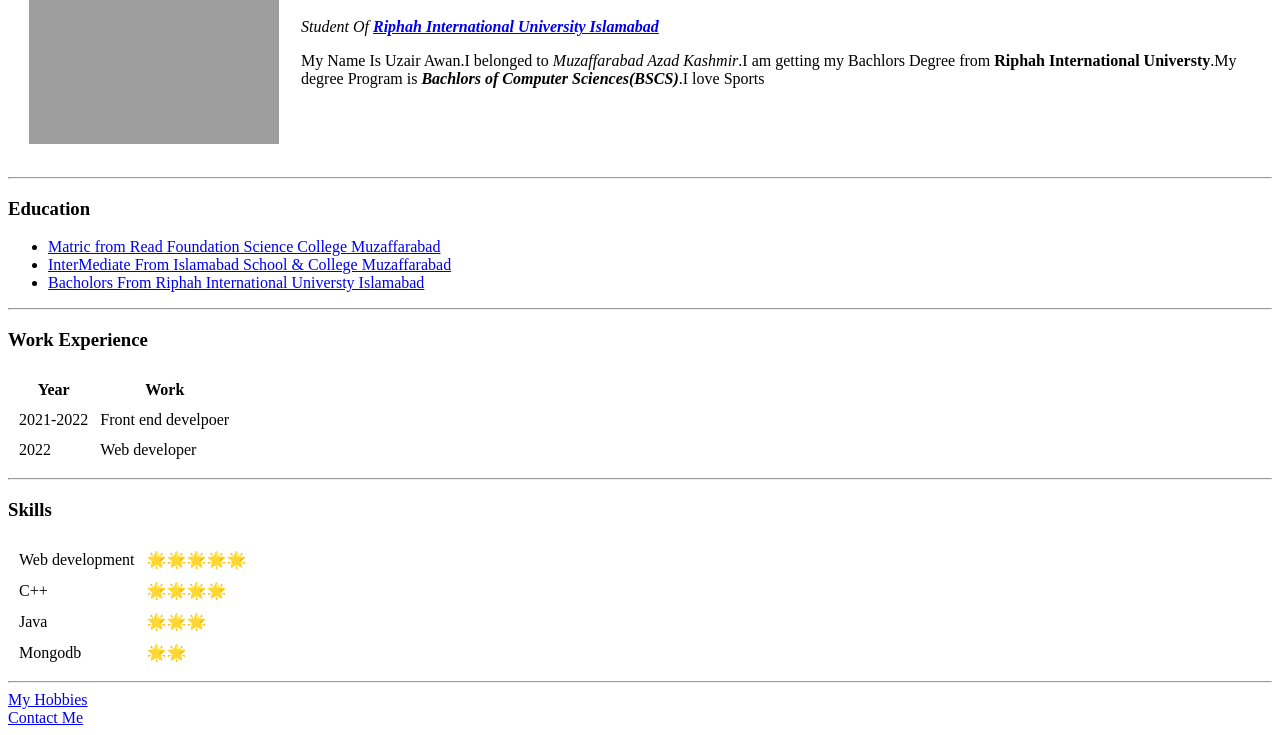
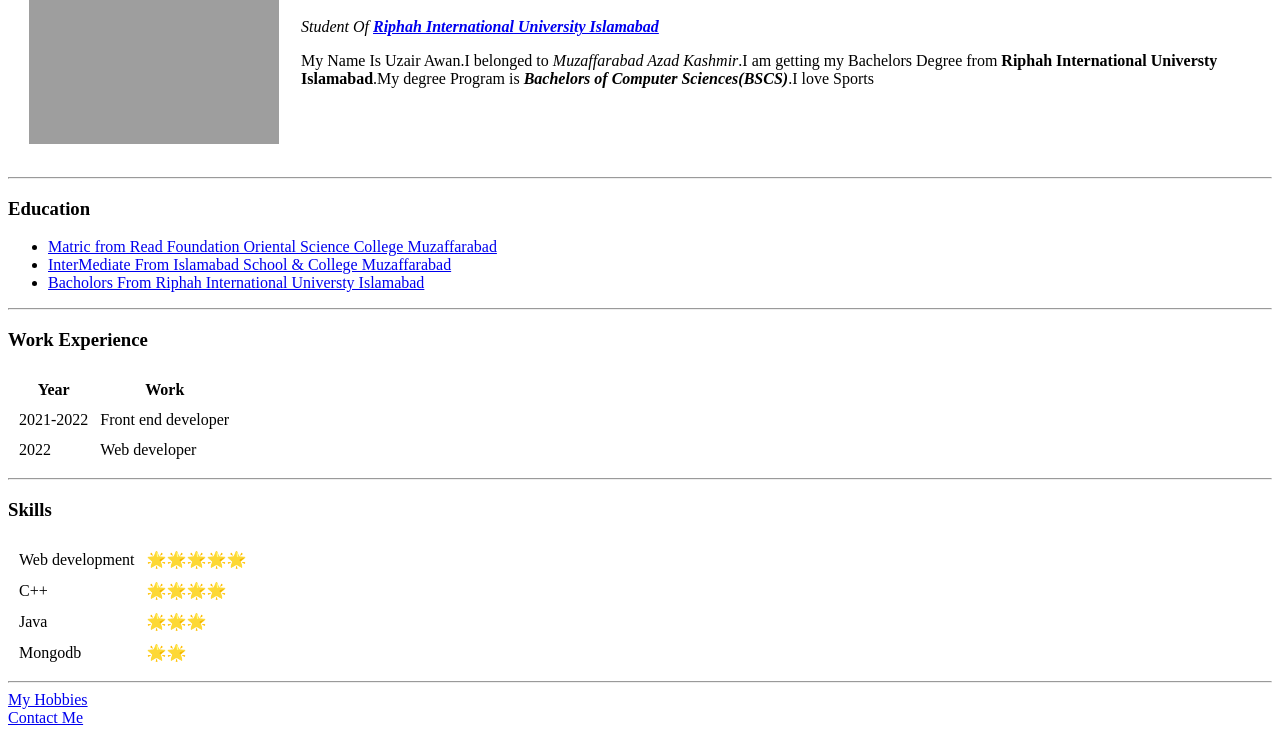
Before and after one commit to Zairuu/cv, a plain HTML site: page index.html in a window 1280 px wide. Shown: the part 135-870 px from the top of the page. Drawn offline with Linux system fonts and the light colour scheme; grey boxes are pictures that could not be loaded.

Commit message:
Update index.html

```diff
--- a/index.html
+++ b/index.html
@@ -13,13 +13,13 @@
             <td><img src="images/uzairspic.png" alt="Uzairs Profile picture"></td>
             <td><h1>Uzair Awan</h1>
                 <p><em>Student Of <a href="https://www.riphah.edu.pk/"><strong>Riphah International University Islamabad</strong></a></em></p>
-                <p>My Name Is Uzair Awan.I belonged to <em>Muzaffarabad Azad Kashmir</em>.I am getting my Bachlors Degree from <strong>Riphah International Universty</strong>.My degree Program is <em><strong>Bachlors of Computer Sciences(BSCS)</strong></em>.I love Sports</p></td>
+                <p>My Name Is Uzair Awan.I belonged to <em>Muzaffarabad Azad Kashmir</em>.I am getting my Bachelors Degree from <strong>Riphah International Universty Islamabad</strong>.My degree Program is <em><strong>Bachelors of Computer Sciences(BSCS)</strong></em>.I love Sports</p></td>
         </tr>
     </table>
     <hr>
     <h3>Education</h3>
     <ul>
-        <li><a href="https://www.facebook.com/people/Read-Foundation-City-Campus-Muzaffarabad/100054219381901/">Matric from Read Foundation Science College Muzaffarabad</a> </li>
+        <li><a href="https://www.facebook.com/people/Read-Foundation-City-Campus-Muzaffarabad/100054219381901/">Matric from Read Foundation Oriental Science College Muzaffarabad</a> </li>
         <li><a href="https://yellow.place/en/islamabad-school-and-college-mzd-muzaffarabad-pakistan">InterMediate From Islamabad School & College Muzaffarabad</a> </li>
         <li><a href="https://www.riphah.edu.pk/">Bacholors From Riphah International Universty Islamabad</a> </li>
 
@@ -36,7 +36,7 @@
         <tbody>
             <tr>
                 <td>2021-2022</td>
-                <td>Front end develpoer</td>
+                <td>Front end developer</td>
             </tr>
             <tr>
                 <td>2022</td>
```
